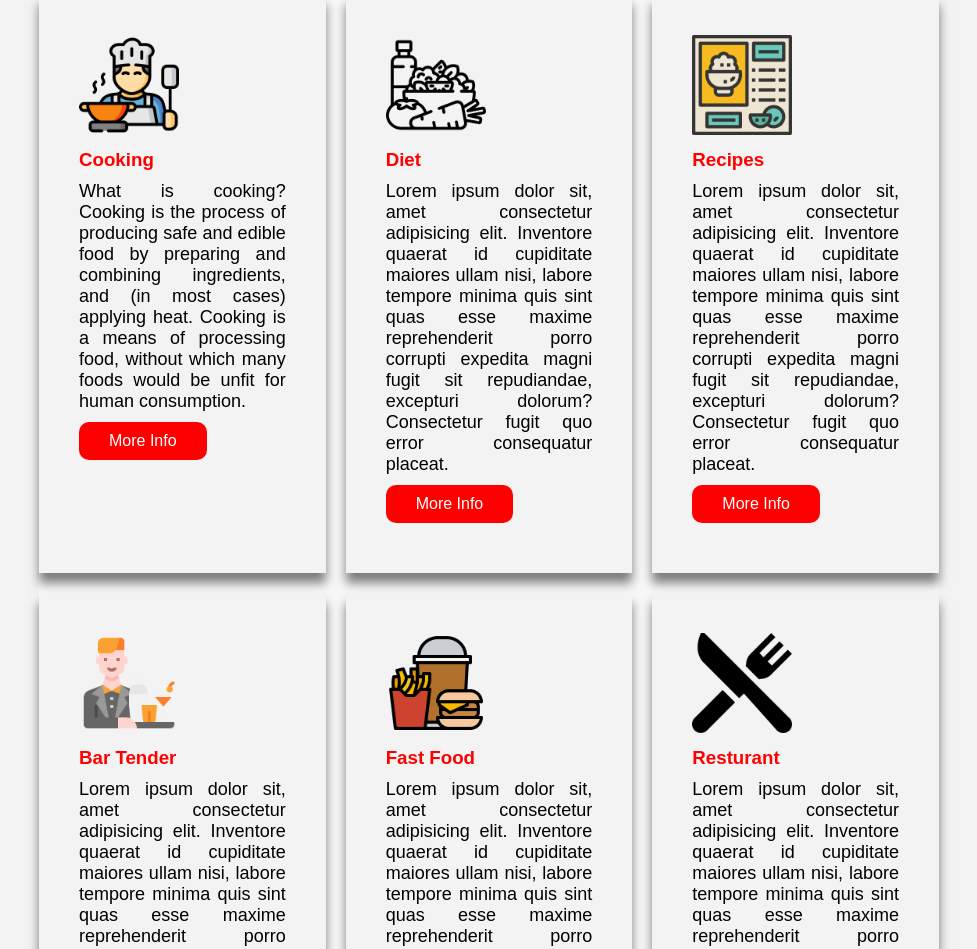
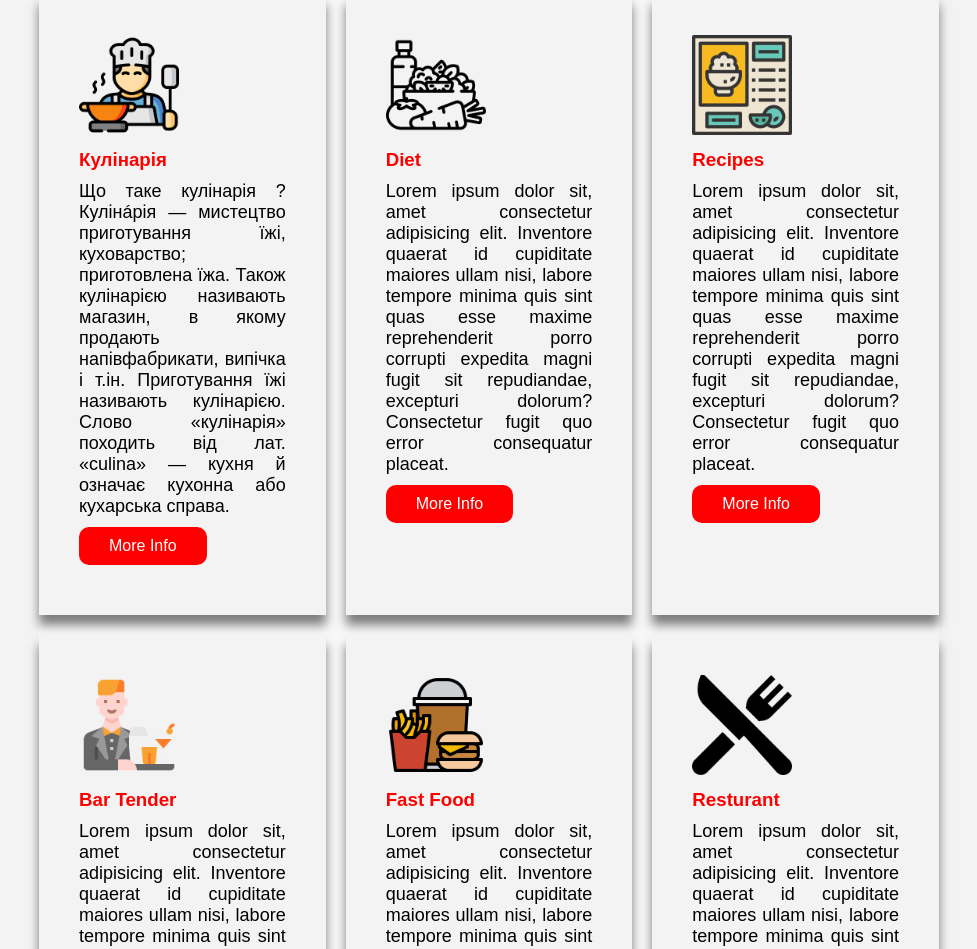
Before and after one commit to Docendos/CookingEasy, a plain HTML site: page Cooking-Website-master/index.html in a window 1280 px wide. Shown: the part 775-1724 px from the top of the page, without its empty margins (151-1128 px from the left). Drawn offline with Linux system fonts and the light colour scheme.

Commit message:
Кулінарія

```diff
--- a/Cooking-Website-master/index.html
+++ b/Cooking-Website-master/index.html
@@ -37,12 +37,15 @@
         <div class="inner-info">
             <div class="card">
                 <img src="./img/cooking.png" alt="">
-                <h3>Cooking</h3>
-                <p>What is cooking?
-                    Cooking is the process of producing safe and edible food by preparing
-                    and combining ingredients, and (in most cases) applying heat.
-                    Cooking is a means of processing food, without which many foods would
-                    be unfit for human consumption.
+                <h3>Кулінарія</h3>
+                <p> Що таке кулінарія ?
+                    Кулінáрія — мистецтво приготування їжі, куховарство;
+                     приготовлена їжа.
+                      Також кулінарією називають магазин, в якому продають напівфабрикати,
+                      випічка і т.ін. Приготування їжі називають кулінарією.
+                       Слово «кулінарія» походить від лат. «culina» — кухня
+                       й означає кухонна
+                     або кухарська справа.
                 </p>
                 <a href="#" class="btn">More Info</a>
             </div>
```
